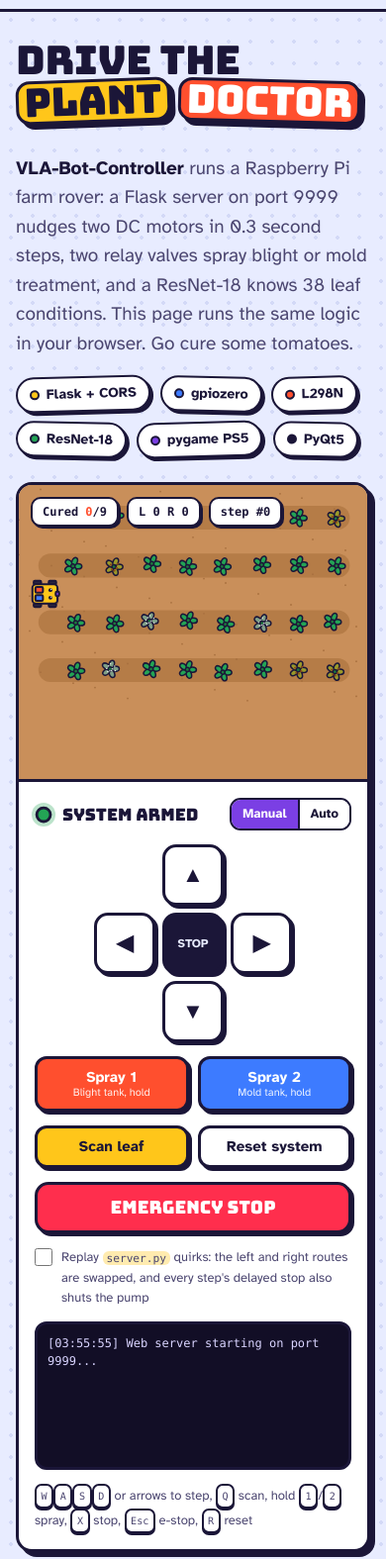
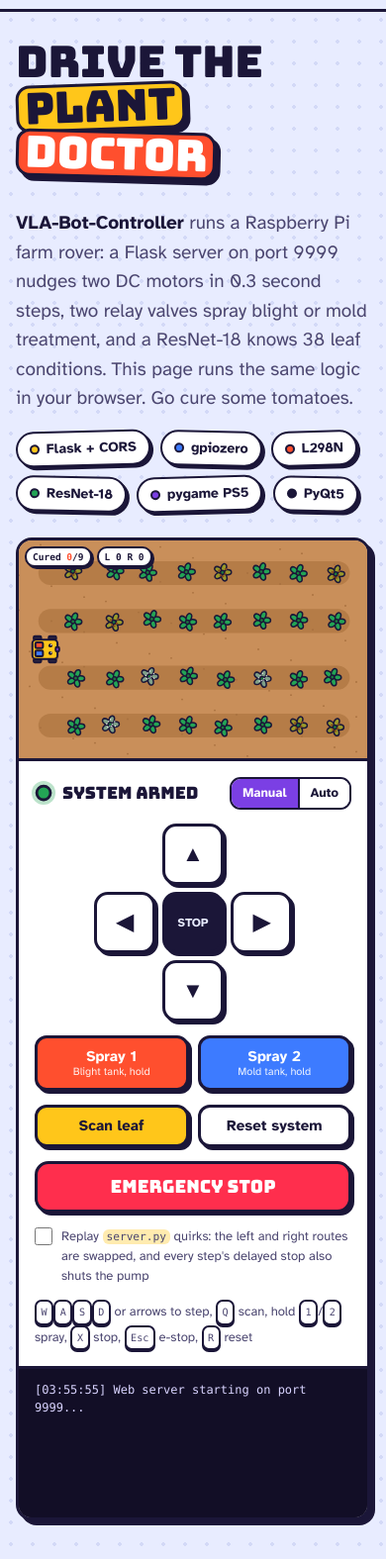
Before and after one commit to SparshSunilNaik/VLA-Bot-Controller, a plain HTML site: page docs/index.html in a window 390 px wide. Shown: the part 57-1632 px from the top of the page at 99% size. Drawn offline with Linux system fonts and the light colour scheme; a web font is replaced by a local one.

Commit message:
Move the log under the field and steady the autopilot's turns

```diff
--- a/docs/css/site.css
+++ b/docs/css/site.css
@@ -186,8 +186,12 @@ section.block { padding: 64px 0 20px; }
 /* ---------- simulator ---------- */
 .sim {
   display: grid; grid-template-columns: minmax(0, 1fr) 340px; gap: 0; overflow: hidden;
+  grid-template-areas: "field console" "log console"; grid-template-rows: auto 1fr;
 }
-.field-wrap { position: relative; border-right: 3px solid var(--line); background: var(--soil); min-height: 300px; }
+.sim-log { grid-area: log; background: #120e26; border-right: 3px solid var(--line); border-top: 3px solid var(--line); display: flex; }
+.sim-log .log { border: 0; border-radius: 0; flex: 1; min-height: 150px; height: auto; max-height: 260px; padding: 12px 16px; }
+:root[data-theme="dark"] .sim-log { border-color: #000; }
+.field-wrap { grid-area: field; position: relative; border-right: 3px solid var(--line); background: var(--soil); }
 :root[data-theme="dark"] .field-wrap { border-color: #000; }
 #field { display: block; width: 100%; height: auto; aspect-ratio: 16 / 10; touch-action: none; }
 .field-hud {
@@ -221,7 +225,7 @@ section.block { padding: 64px 0 20px; }
 .scan-card .bar { height: 8px; border: 2px solid var(--line); border-radius: 6px; margin: 6px 0 4px; overflow: hidden; }
 .scan-card .bar i { display: block; height: 100%; background: var(--leaf); }
 
-.console { padding: 16px; display: flex; flex-direction: column; gap: 14px; min-width: 0; }
+.console { grid-area: console; padding: 16px; display: flex; flex-direction: column; justify-content: space-between; gap: 14px; min-width: 0; }
 .status-row { display: flex; align-items: center; gap: 10px; flex-wrap: wrap; }
 .lamp {
   width: 18px; height: 18px; border-radius: 50%; border: 3px solid var(--line);
@@ -416,8 +420,10 @@ footer .bot { font-family: var(--display); font-size: 22px; color: var(--ink); d
 /* ---------- responsive ---------- */
 @media (max-width: 980px) {
   .hero-grid, .wiring, .vision, .padmap, .api, .two { grid-template-columns: minmax(0, 1fr); }
-  .sim { grid-template-columns: minmax(0, 1fr); }
+  .sim { grid-template-columns: minmax(0, 1fr); grid-template-areas: "field" "console" "log"; grid-template-rows: auto; }
   .field-wrap { border-right: 0; border-bottom: 3px solid var(--line); }
+  .sim-log { border-right: 0; }
+  .sim-log .log { height: 150px; min-height: 0; }
   .steps { grid-template-columns: minmax(0, 1fr); }
   .nav { display: none; }
   .gh-link { margin-left: auto; }
@@ -433,6 +439,10 @@ footer .bot { font-family: var(--display); font-size: 22px; color: var(--ink); d
   .sec-num { width: 52px; height: 52px; font-size: 24px; }
   .tape-tools .note { margin-left: 0; }
   .map-list li { grid-template-columns: 76px minmax(0, 1fr); }
+  .field-hud { left: 6px; top: 6px; gap: 5px; }
+  .hud-pill { font-size: 9.5px; padding: 4px 6px; border-width: 2px; }
+  #hud-step { display: none; }
+  .hero h1 { font-size: 44px; }
 }
 @media (prefers-reduced-motion: reduce) {
   *, *::before, *::after { animation: none !important; transition: none !important; scroll-behavior: auto !important; }
--- a/docs/index.html
+++ b/docs/index.html
@@ -105,9 +105,9 @@
         </div>
         <button class="btn estop" type="button" id="btn-estop">Emergency stop</button>
         <label class="quirk"><input type="checkbox" id="quirks"> <span>Replay <code>server.py</code> quirks: the left and right routes are swapped, and every step's delayed stop also shuts the pump</span></label>
-        <div class="log" id="log" aria-live="polite" aria-label="Server log"></div>
         <div class="keys"><kbd>W</kbd><kbd>A</kbd><kbd>S</kbd><kbd>D</kbd> or arrows to step, <kbd>Q</kbd> scan, hold <kbd>1</kbd>/<kbd>2</kbd> spray, <kbd>X</kbd> stop, <kbd>Esc</kbd> e-stop, <kbd>R</kbd> reset</div>
       </div>
+      <div class="sim-log"><div class="log" id="log" aria-live="polite" aria-label="Server log"></div></div>
     </div>
   </div>
 
--- a/docs/js/field.js
+++ b/docs/js/field.js
@@ -179,6 +179,7 @@
       if (R.quirks && (dir === "left" || dir === "right")) dir = dir === "left" ? "right" : "left";
       R.execute(dir);
     };
+    if (dist < 0.6) { if (autoSpray) { R.spray("stop"); autoSpray = null; } route("backward"); return; }
     if (dist < 1.25 && Math.abs(diff) < 0.4) {
       if (!t.scanned) { scan(); return; }
       var want = t.kind === "blight" ? 1 : 2;
@@ -186,8 +187,12 @@
       return;
     }
     if (autoSpray) { R.spray("stop"); autoSpray = null; }
-    if (Math.abs(diff) > 0.3) route(diff < 0 ? "left" : "right");
-    else route(dist < 0.9 ? "backward" : "forward");
+    if (Math.abs(diff) > 0.3) {
+      route(diff < 0 ? "left" : "right");
+      // a full step turns about 0.78 rad, so cut small turns short to avoid see-sawing
+      var need = Math.abs(diff) / TURN * 1000;
+      if (need < R.STEP_DURATION - 20) setTimeout(function () { if (R.mode === "auto") R.execute("stop"); }, need);
+    } else route("forward");
   }
   R.on("mode", function (m) { if (m !== "auto") autoSpray = null; });
 
```
